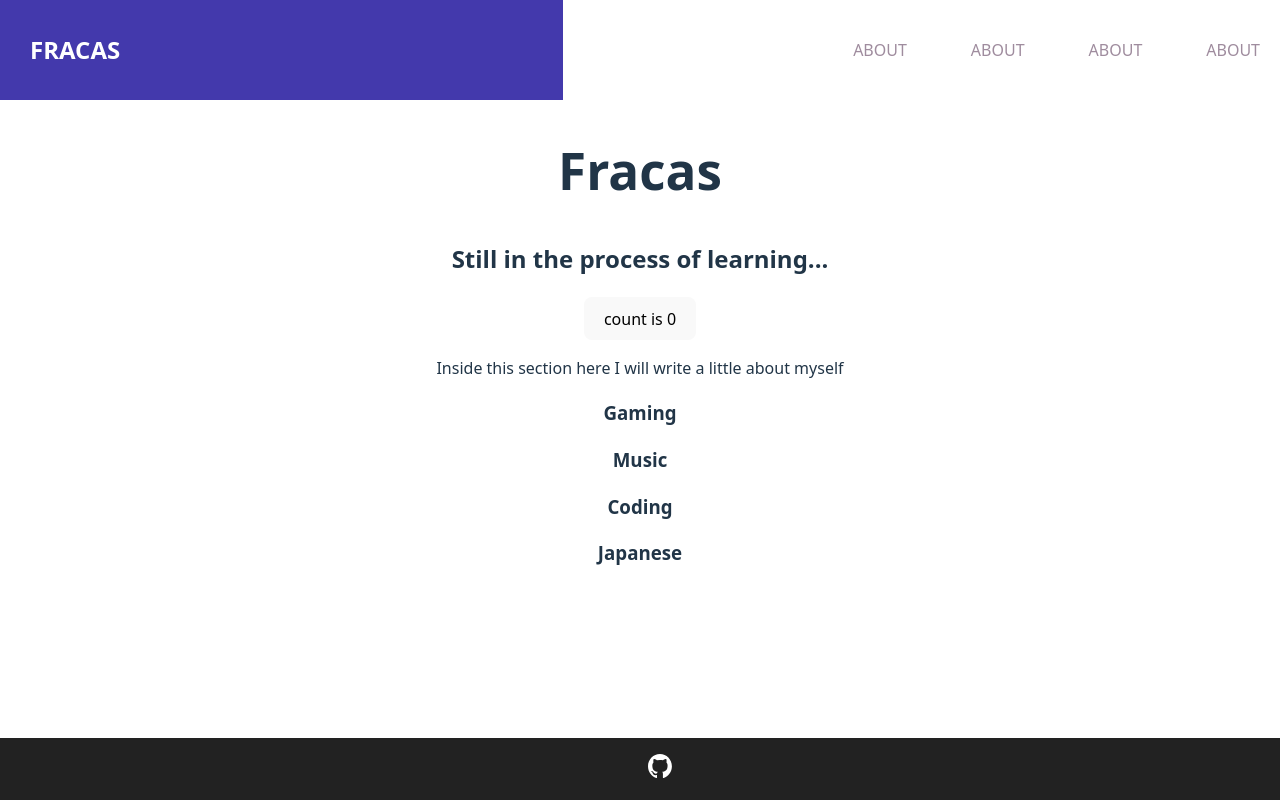
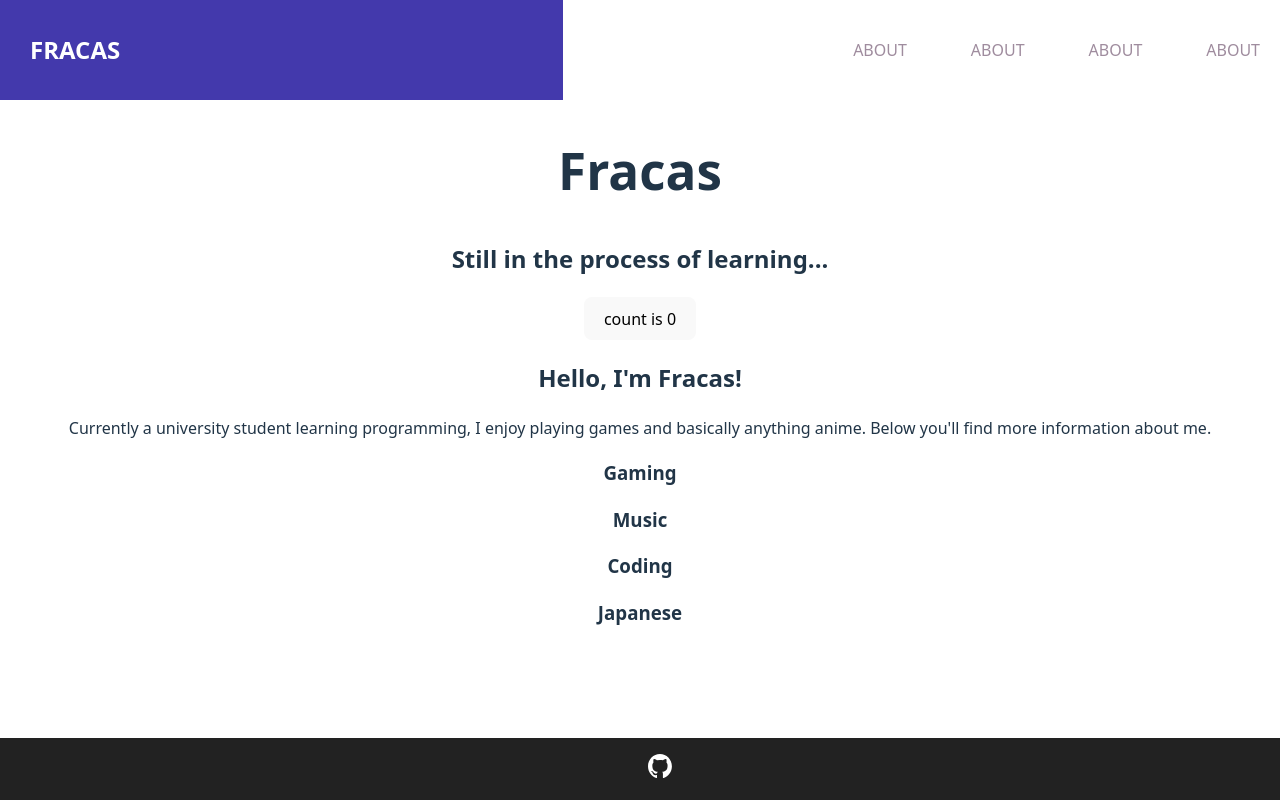
Before and after one commit to Fr4cas/fracas-app, a React (Vite) app: page / in a window 1280 px wide. Built offline with nearby package versions, Linux system fonts and the light colour scheme.

Commit message:
feat: update info and add main padding

```diff
--- a/src/components/About.jsx
+++ b/src/components/About.jsx
@@ -4,7 +4,8 @@ function About() {
     return (
         <section>
             <div>
-                <p>Inside this section here I will write a little about myself</p>
+                <h2>Hello, I'm Fracas!</h2>
+                <p>Currently a university student learning programming, I enjoy playing games and basically anything anime. Below you'll find more information about me.</p>
             </div>
         </section>
 
--- a/src/styles/index.css
+++ b/src/styles/index.css
@@ -43,6 +43,10 @@ body {
   min-height: 100vh;
 }
 
+main {
+  padding: 0 4rem;
+}
+
 h1 {
   font-size: 3.2em;
   line-height: 1.1;
```
